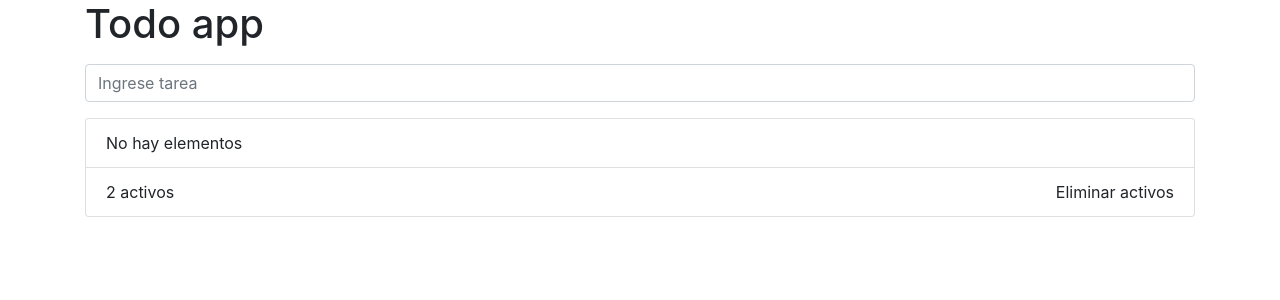
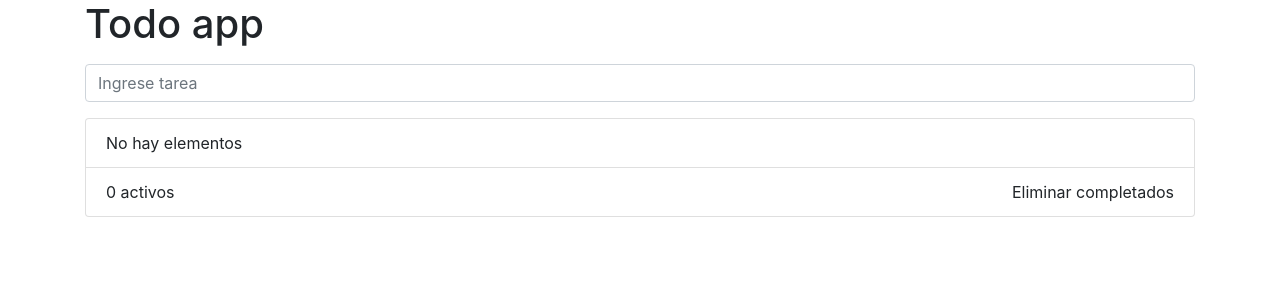
Before and after one commit to klbpower/bluu-yt, a Vue app: page / in a window 1280 px wide. Shown: the top 300 px of the page. Built offline with nearby package versions, Linux system fonts and the light colour scheme.

Commit message:
Eliminar completados

```diff
--- a/src/components/TodoFooter.vue
+++ b/src/components/TodoFooter.vue
@@ -2,15 +2,27 @@
    <li class="list-group-item d-flex justify-content-between align-items-center">
       <span
        role="button">
-        2 activos
+        {{contarActivos}} activos
          </span>
-      <span role="button">Eliminar activos</span>
+      <span role="button" @click="eliminarCompletados">Eliminar completados</span>
         </li>
 </template>
 
 <script>
+import { computed, inject } from 'vue'
 export default {
+    setup(){
+        const todos = inject('todos')
 
+        const contarActivos = computed( ()=>{
+            return todos.value.filter( item => item.estado === false ).length
+        })
+        const eliminarCompletados = () =>{
+            todos.value = todos.value.filter( item => item.estado === false )
+        }
+
+        return {contarActivos, eliminarCompletados}
+    }
 }
 </script>
 
```
